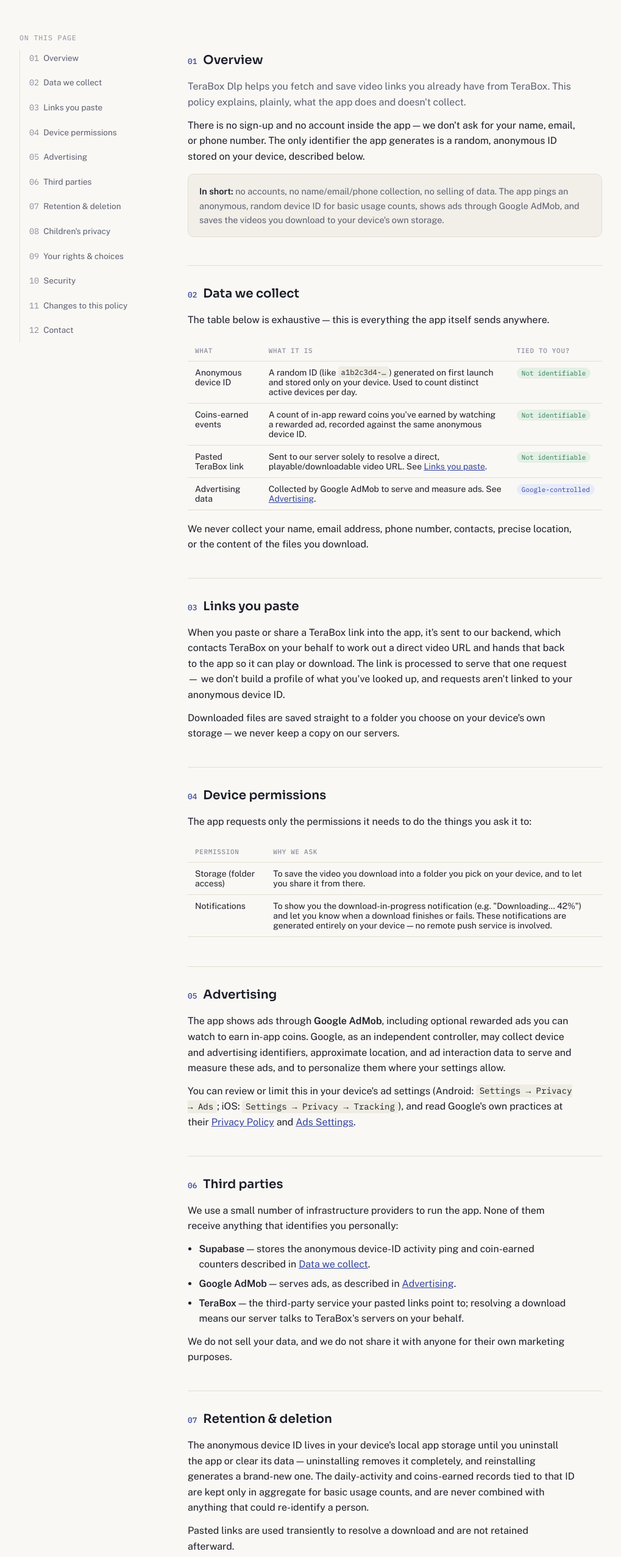
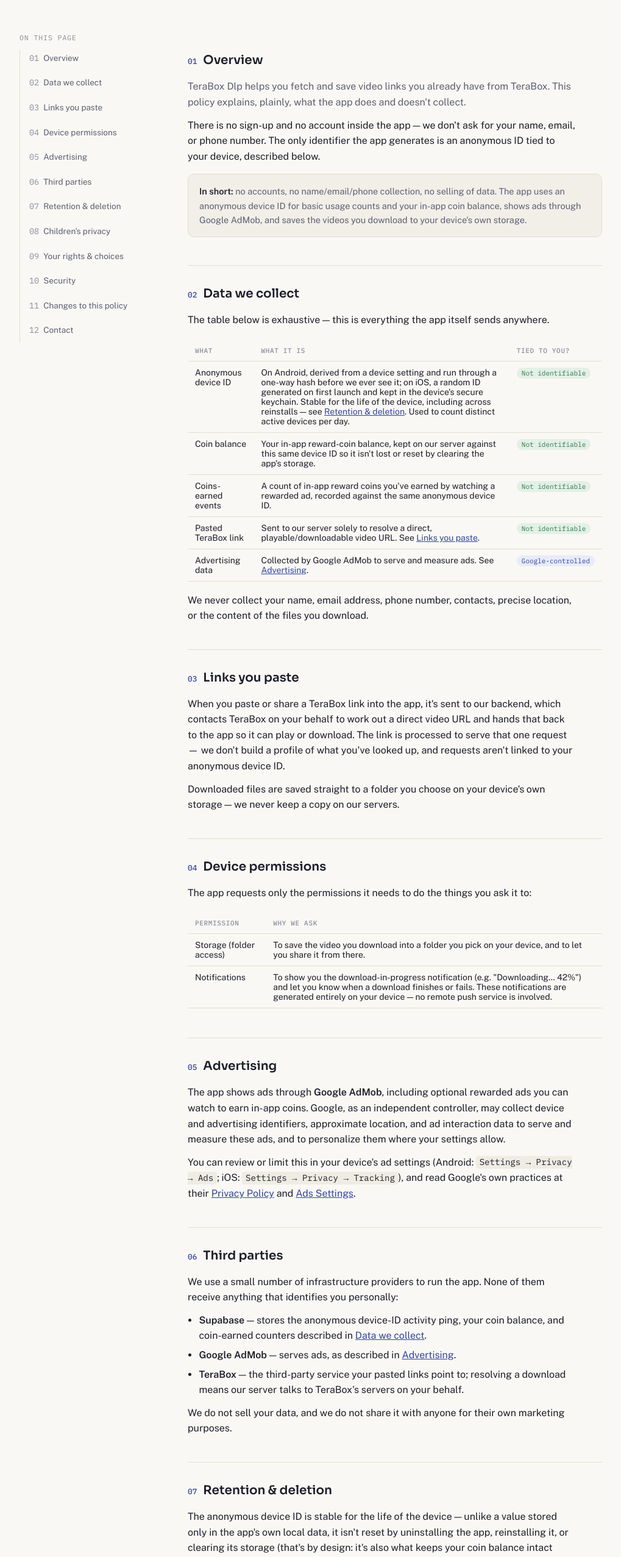
Before and after one commit to jaberamin9/terabox-dlp-privacy-policy, a plain HTML site: page index.html in a window 1280 px wide. Shown: the part 246-2800 px from the top of the page at 61% size, without its empty margins (130-1149 px from the left). Drawn offline with nearby package versions, Linux system fonts and the light colour scheme.

Commit message:
Update index.html

```diff
--- a/index.html
+++ b/index.html
@@ -303,9 +303,9 @@
     <section id="overview">
       <h2><span class="n">01</span>Overview</h2>
       <p class="lead">TeraBox Dlp helps you fetch and save video links you already have from TeraBox. This policy explains, plainly, what the app does and doesn't collect.</p>
-      <p>There is no sign-up and no account inside the app — we don't ask for your name, email, or phone number. The only identifier the app generates is a random, anonymous ID stored on your device, described below.</p>
+      <p>There is no sign-up and no account inside the app — we don't ask for your name, email, or phone number. The only identifier the app generates is an anonymous ID tied to your device, described below.</p>
       <div class="callout">
-        <strong>In short:</strong> no accounts, no name/email/phone collection, no selling of data. The app pings an anonymous, random device ID for basic usage counts, shows ads through Google AdMob, and saves the videos you download to your device's own storage.
+        <strong>In short:</strong> no accounts, no name/email/phone collection, no selling of data. The app uses an anonymous device ID for basic usage counts and your in-app coin balance, shows ads through Google AdMob, and saves the videos you download to your device's own storage.
       </div>
     </section>
 
@@ -320,7 +320,12 @@
           <tbody>
             <tr>
               <td>Anonymous device ID</td>
-              <td>A random ID (like <code>a1b2c3d4-…</code>) generated on first launch and stored only on your device. Used to count distinct active devices per day.</td>
+              <td>On Android, derived from a device setting and run through a one-way hash before we ever see it; on iOS, a random ID generated on first launch and kept in the device's secure keychain. Stable for the life of the device, including across reinstalls — see <a href="#retention">Retention &amp; deletion</a>. Used to count distinct active devices per day.</td>
+              <td class="tag"><span class="pill none">Not identifiable</span></td>
+            </tr>
+            <tr>
+              <td>Coin balance</td>
+              <td>Your in-app reward-coin balance, kept on our server against this same device ID so it isn't lost or reset by clearing the app's storage.</td>
               <td class="tag"><span class="pill none">Not identifiable</span></td>
             </tr>
             <tr>
@@ -382,7 +387,7 @@
       <h2><span class="n">06</span>Third parties</h2>
       <p>We use a small number of infrastructure providers to run the app. None of them receive anything that identifies you personally:</p>
       <ul>
-        <li><strong>Supabase</strong> — stores the anonymous device-ID activity ping and coin-earned counters described in <a href="#data-we-collect">Data we collect</a>.</li>
+        <li><strong>Supabase</strong> — stores the anonymous device-ID activity ping, your coin balance, and coin-earned counters described in <a href="#data-we-collect">Data we collect</a>.</li>
         <li><strong>Google AdMob</strong> — serves ads, as described in <a href="#advertising">Advertising</a>.</li>
         <li><strong>TeraBox</strong> — the third-party service your pasted links point to; resolving a download means our server talks to TeraBox's servers on your behalf.</li>
       </ul>
@@ -391,7 +396,7 @@
 
     <section id="retention">
       <h2><span class="n">07</span>Retention &amp; deletion</h2>
-      <p>The anonymous device ID lives in your device's local app storage until you uninstall the app or clear its data — uninstalling removes it completely, and reinstalling generates a brand-new one. The daily-activity and coins-earned records tied to that ID are kept only in aggregate for basic usage counts, and are never combined with anything that could re-identify a person.</p>
+      <p>The anonymous device ID is stable for the life of the device — unlike a value stored only in the app's own local data, it isn't reset by uninstalling the app, reinstalling it, or clearing its storage (that's by design: it's also what keeps your coin balance intact through those same actions). It changes only if you reset or wipe the device at the operating-system level. The daily-activity and coins-earned records tied to that ID are kept only in aggregate for basic usage counts, and are never combined with anything that could re-identify a person.</p>
       <p>Pasted links are used transiently to resolve a download and are not retained afterward.</p>
     </section>
 
@@ -404,7 +409,6 @@
       <h2><span class="n">09</span>Your rights &amp; choices</h2>
       <p>Because the app doesn't collect anything that identifies you by name, there's no account data to hand over on request — but you still have control:</p>
       <ul>
-        <li><strong>Reset your device ID</strong> at any time by uninstalling and reinstalling the app.</li>
         <li><strong>Opt out of ad personalization</strong> through your device's ad settings, as described in <a href="#advertising">Advertising</a>.</li>
         <li><strong>Ask us a question or raise a concern</strong> — including under GDPR, CCPA, or similar laws — by emailing <a href="mailto:teraboxdlp@gmail.com">teraboxdlp@gmail.com</a>. If you can share your device's anonymous ID (found in the app's settings, if applicable), we can locate and delete the associated aggregate records.</li>
       </ul>
```
